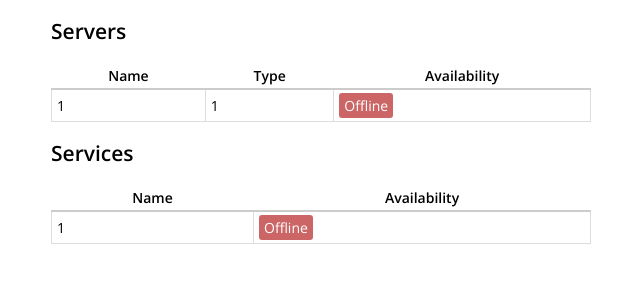
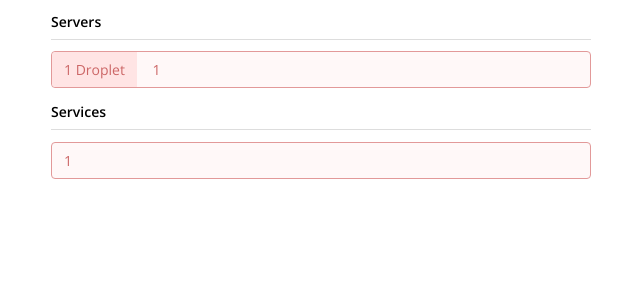
Before and after one commit to WildAndrewLee/Dashboard, a Flask app: template templates/index.html in a window 1280 px wide. Shown: the top 300 px of the page, without its empty margins (319-959 px from the left). Run offline with Flask 2, Linux system fonts and the light colour scheme; the template is opened without the code that fills it: most values are stand-ins (such as "Sample title", 1, 10 or a date in 2020).

Commit message:
better styling

```diff
--- a/main.py
+++ b/main.py
@@ -18,8 +18,7 @@ default_services = [
     ('Sniper', 'https://sniper.reticent.io/meta/sign_in'),
     ('Notepad', 'https://notepad.somoe.moe'),
     ('SoMoe', 'https://somoe.moe'),
-    ('zbAction', 'http://zbaction.reticent.io'),
-    ('Dashboard', 'http://saber.reticent.io')
+    ('zbAction', 'http://zbaction.reticent.io')
 ]
 
 def check_ip(addr):
--- a/static/style.css
+++ b/static/style.css
@@ -8,8 +8,10 @@ body {
     margin: 0px auto;
 }
 
-h1, h2, h3 {
-    font-weight: 600;
+h2 {
+    font-size: 14px;
+    border-bottom: 1px solid #DDDDDD;
+    padding-bottom: 8px;
 }
 
 table {
@@ -31,16 +33,39 @@ td {
 }
 
 .online, .offline {
-    display: inline-block;
-    padding: 3px 5px;
     border-radius: 3px;
     color: #FFFFFF;
+    border-radius: 4px;
+    margin-bottom: 1em;
+}
+
+.online span, .offline span {
+    padding: 8px 12px;
+    display: inline-block;
+}
+
+.online .type, .offline .type {
+    border-radius: 4px 0px 0px 4px;
 }
 
 .online {
-    background: #9DBD68;
+    background: #f0f7f4;
+    border: 1px solid #69b99e;
+    border-radius: 4px;
+    color: #3d9c7c;
+}
+
+.offline .type {
+    background: #D1FFEE;
 }
 
 .offline {
-    background: #CC6666;
+    background: #FFF8F8;
+    border: 1px solid #e29999;
+    border-radius: 4px;
+    color: #CC6666;
 }
+
+.offline .type {
+    background: #ffe4e4;
+}
--- a/templates/index.html
+++ b/templates/index.html
@@ -7,48 +7,23 @@
     </head>
     <body>
         <h2>Servers</h2>
-        <table>
-            <thead>
-                <th>Name</th>
-                <th>Type</th>
-                <th>Availability</th>
-            </thead>
-            <tbody>
-                {% for server in servers %}
-                <tr>
-                    <td>{{ server[0][0] }}</td>
-                    <td>{{ server[0][1] }}</td>
-                    <td>
-                        {% if server[1] %}
-                        <span class="online">Online</span>
-                        {% else %}
-                        <span class="offline">Offline</span>
-                        {% endif %}
-                    </td>
-                </tr>
-                {% endfor %}
-            </tbody>
-        </table>
+        {% for server in servers %}
+        <aside class="{% if server[1] %}online{% else %}offline{% endif %}">
+            <span class="type">
+                {{ server[0][1] }} Droplet
+            </span>
+            <span>
+                {{ server[0][0] }}
+            </span>
+        </aside>
+        {% endfor %}
         <h2>Services</h2>
-        <table>
-            <thead>
-                <th>Name</th>
-                <th>Availability</th>
-            </thead>
-            <tbody>
-                {% for service in services %}
-                <tr>
-                    <td>{{ service[0][0] }}</td>
-                    <td>
-                        {% if service[1] %}
-                        <span class="online">Online</span>
-                        {% else %}
-                        <span class="offline">Offline</span>
-                        {% endif %}
-                    </td>
-                </tr>
-                {% endfor %}
-            </tbody>
-        </table>
+        {% for service in services %}
+        <aside class="{% if service[1] %}online{% else %}offline{% endif %}">
+            <span>
+                {{ service[0][0] }}
+            </span>
+        </aside>
+        {% endfor %}
     </body>
 </html>
```
